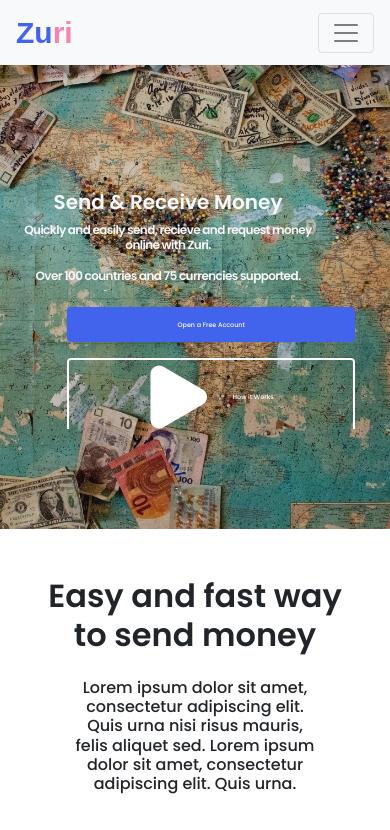
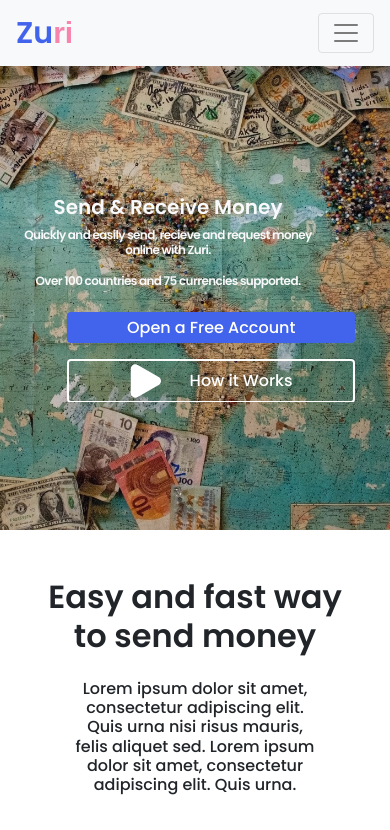
Before and after one commit to dazeign/Payment-Landing, a plain HTML site: page index.html in a window 390 px wide. Shown: the top 830 px of the page. Drawn offline with nearby package versions, Linux system fonts and the light colour scheme.

Commit message:
Yeah yeah

```diff
--- a/css/main.css
+++ b/css/main.css
@@ -17,7 +17,6 @@ body {
 }
 .txt-primary {
   color: var(--primary);
-  font-family: "Mali", sans-serif;
 }
 .txt-brand {
   color: #f784ad !important;
@@ -401,11 +400,11 @@ ul.navbar-nav:first-of-type > li {
     width: 80%;
   }
   .hero-buttons .btn {
-    font-size: 0.4em;
-    padding: 5px;
+    font-size: 1em;
+    padding: 3px;
   }
   .hero-buttons img {
-    width: 30%;
+    width: 20%;
   }
   section > h3,
   #payments h4,
--- a/index.html
+++ b/index.html
@@ -191,7 +191,7 @@
             data-aos-duration="800"
           >
             <img src="imgs/anywhereInTheWorld.svg" alt="svg" class="tiny-svg" />
-            <h4 class="py-3">Anywhere on the Glob</h4>
+            <h4 class="py-3">Anywhere on the Globe</h4>
             <p>
               Lorem ipsum dolor sit amet, consectetur adipiscing elit. Convallis
               neque nunc, donec urna tellus et molestie amet nullam. Est.
```
Also changed, not shown: imgs/readme.txt (deleted).
